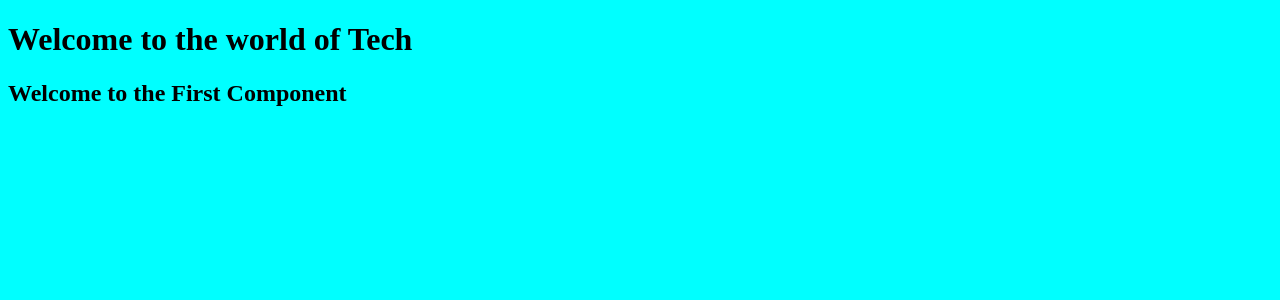
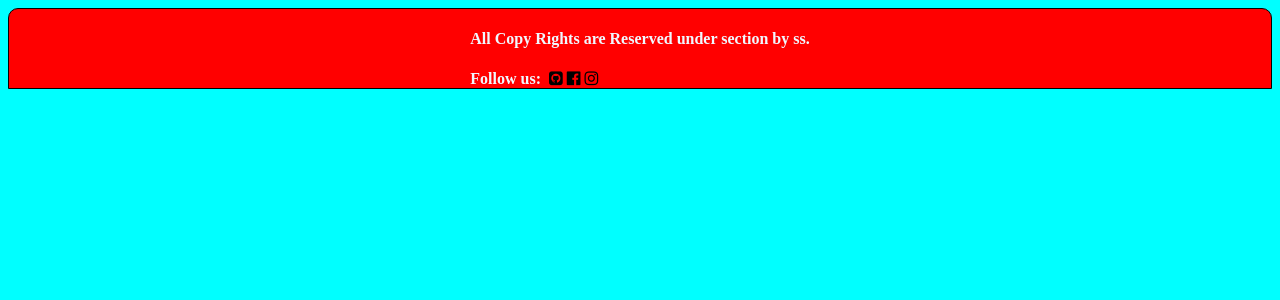
Before and after one commit to BANDISREEKUMAR/S1, a React (Vite) app in the folder source/To-Do-Application/Todo/: page / in a window 1280 px wide. Shown: the top 300 px of the page. Built offline with nearby package versions, Linux system fonts and the light colour scheme.

Commit message:
modified src

```diff
--- a/source/To-Do-Application/Todo/src/App.jsx
+++ b/source/To-Do-Application/Todo/src/App.jsx
@@ -1,13 +1,12 @@
 import { useState } from 'react'
 import './App.css'
-import First from './Components/First.jsx'
-import styles from './Components/first.module.css'
+
+import Footer from './Components/Footer.jsx'
 function App() {
   return (
    <div>
-    <h1>Welcome to the world of Tech</h1>
-    <div className={styles.a}>
-    <First />
+    <div>
+      <Footer />
     </div>
 
    </div>
--- /dev/null
+++ b/source/To-Do-Application/Todo/src/Components/Footer.jsx
@@ -0,0 +1,17 @@
+import React from 'react'
+import styles from './footer.module.css'
+export default function Footer() {
+  return (
+    <div className={styles.foot}>
+        <footer >
+            <div className={styles.footer_component}>
+            <h4>All Copy Rights are Reserved under section by ss.</h4>
+            <div><strong>Follow us:</strong>&nbsp;&nbsp;<a href="https://github.com/BANDISREEKUMAR/S1.git"><i className='fa fa-github-square'></i></a>&nbsp;
+            <a href="#"><i className='fa fa-facebook-official'></i></a>&nbsp;<a href="#"><i className='fa fa-instagram'></i></a>
+            </div>
+            </div>
+        </footer>
+
+    </div>
+  )
+}
--- /dev/null
+++ b/source/To-Do-Application/Todo/src/Components/footer.module.css
@@ -0,0 +1,20 @@
+.foot{
+
+    background-color: red;
+    color: aliceblue;
+    display: flex;
+    justify-content: center;
+    border: 1px solid black;
+    border-top-left-radius: 10px;
+    border-top-right-radius: 10px;
+    box-shadow: 2px;
+}
+.footer_component{
+    display: grid;
+    justify-content: center;
+    align-items: center;
+
+}
+i{
+    color: black;
+}
```
